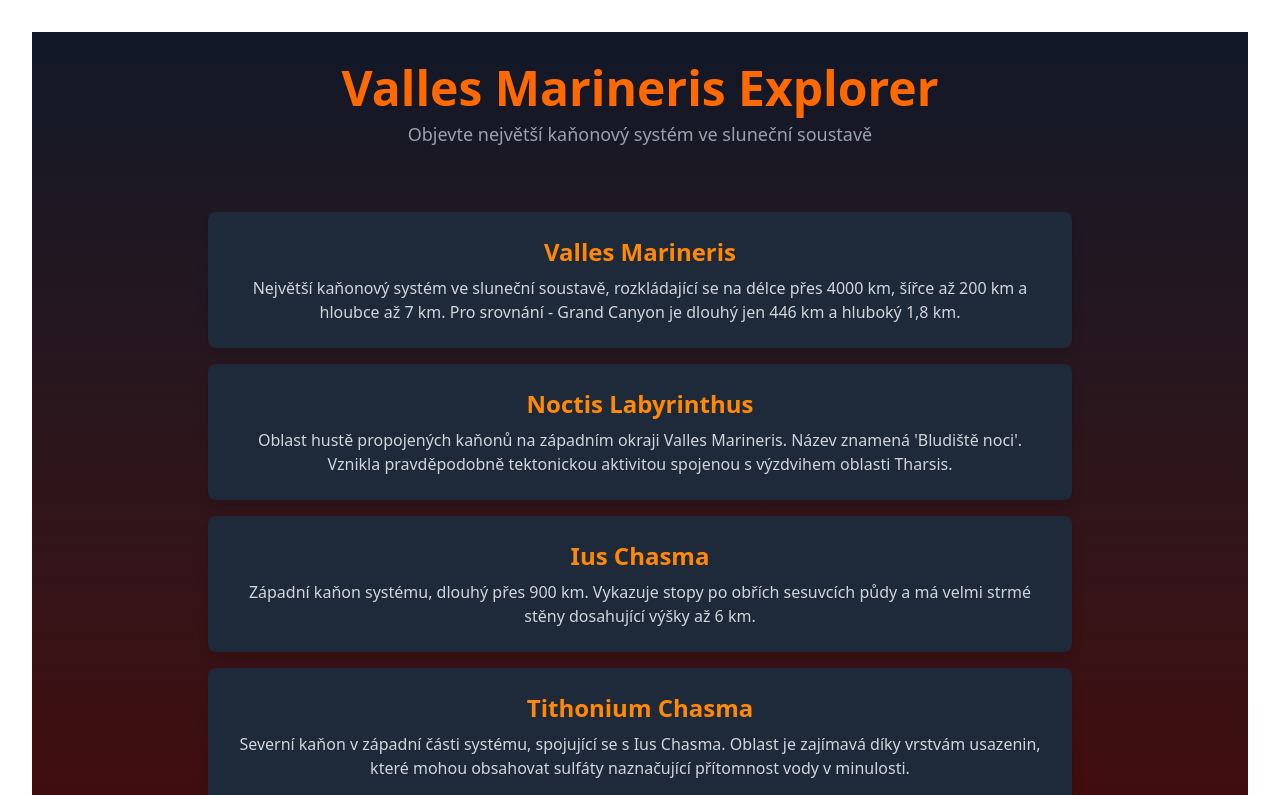
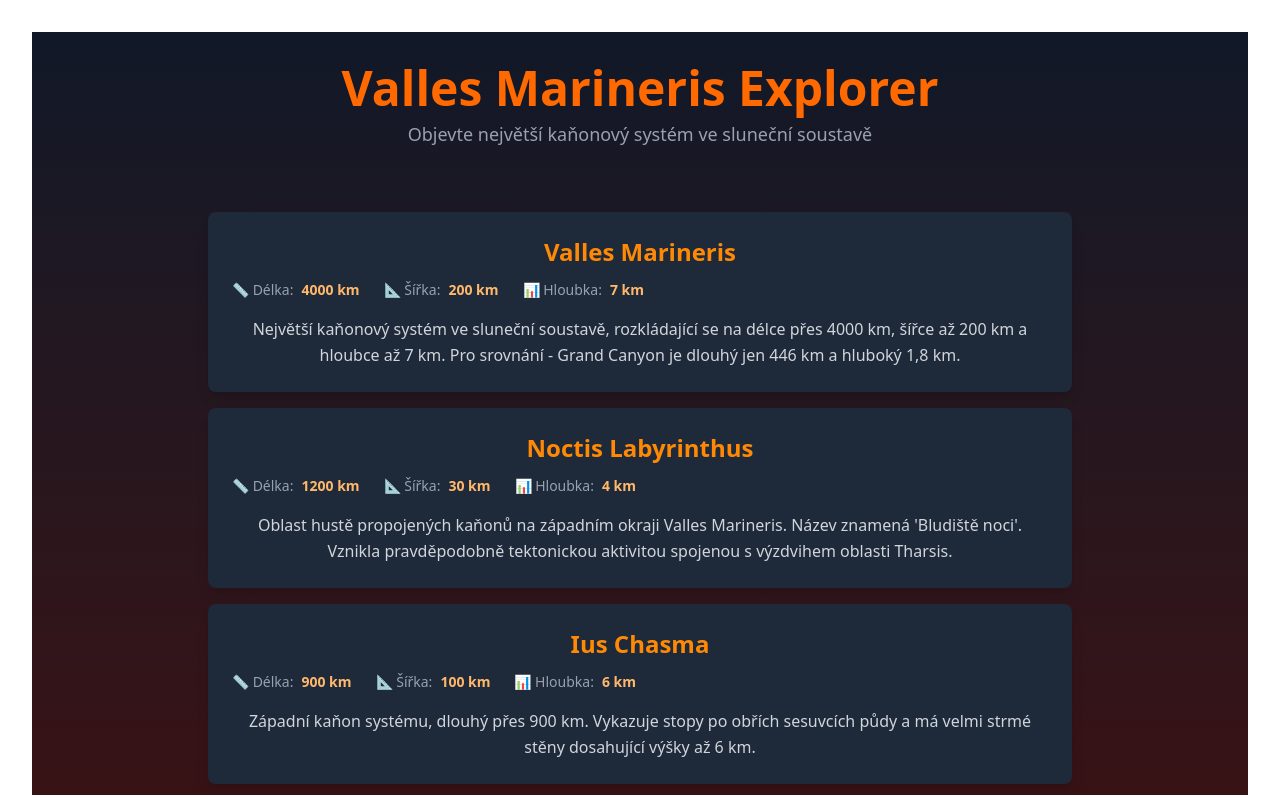
Before and after one commit to setapouch/valles-marineris-explorer, a React (Vite) app: page / in a window 1280 px wide. Shown: the top 795 px of the page. Built offline with nearby package versions, Linux system fonts and the light colour scheme.

Commit message:
feat: add dimensions (length, width, depth) to Mars areas

```diff
--- a/src/App.jsx
+++ b/src/App.jsx
@@ -20,7 +20,11 @@ function App() {
           <MarsInfo
             key={item.id}
             title={item.title}
-            description={item.description} />
+            description={item.description}
+            length={item.length}
+            width={item.width}
+            depth={item.depth}
+          />
         ))}
       </main>
     </div>
--- a/src/MarsInfo.jsx
+++ b/src/MarsInfo.jsx
@@ -1,8 +1,25 @@
-function MarsInfo({title = "Neznámá oblast", description = "Popis není k dispozici."}) {
+function MarsInfo({ title, description, length, width, depth }) {
   return (
     <div className="bg-gray-800 text-white p-6 rounded-lg shadow-lg mb-4 hover:bg-gray-700 transition-colors">
-      <h2 className="text-2xl font-bold mb-2 text-orange-400">{title}</h2>
-      <p className="text-gray-300">{description}</p>
+      <h2 className="text-2xl font-bold mb-3 text-orange-400">{title}</h2>
+
+      {/* Rozměry */}
+      <div className="flex gap-6 mb-4 text-sm">
+        <div className="flex items-center gap-2">
+          <span className="text-gray-400">📏 Délka:</span>
+          <span className="font-semibold text-orange-300">{length} km</span>
+        </div>
+        <div className="flex items-center gap-2">
+          <span className="text-gray-400">📐 Šířka:</span>
+          <span className="font-semibold text-orange-300">{width} km</span>
+        </div>
+        <div className="flex items-center gap-2">
+          <span className="text-gray-400">📊 Hloubka:</span>
+          <span className="font-semibold text-orange-300">{depth} km</span>
+        </div>
+      </div>
+
+      <p className="text-gray-300 leading-relaxed">{description}</p>
     </div>
   )
 }
--- a/src/data/marsData.js
+++ b/src/data/marsData.js
@@ -2,51 +2,81 @@ export const marsData = [
   {
     id: 1,
     title: "Valles Marineris",
+    length: 4000,
+    width: 200,
+    depth: 7,
     description: "Největší kaňonový systém ve sluneční soustavě, rozkládající se na délce přes 4000 km, šířce až 200 km a hloubce až 7 km. Pro srovnání - Grand Canyon je dlouhý jen 446 km a hluboký 1,8 km."
   },
   {
     id: 2,
     title: "Noctis Labyrinthus",
+    length: 1200,
+    width: 30,
+    depth: 4,
     description: "Oblast hustě propojených kaňonů na západním okraji Valles Marineris. Název znamená 'Bludiště noci'. Vznikla pravděpodobně tektonickou aktivitou spojenou s výzdvihem oblasti Tharsis."
   },
   {
     id: 3,
     title: "Ius Chasma",
+    length: 900,
+    width: 100,
+    depth: 6,
     description: "Západní kaňon systému, dlouhý přes 900 km. Vykazuje stopy po obřích sesuvcích půdy a má velmi strmé stěny dosahující výšky až 6 km."
   },
   {
     id: 4,
     title: "Tithonium Chasma",
+    length: 810,
+    width: 50,
+    depth: 6,
     description: "Severní kaňon v západní části systému, spojující se s Ius Chasma. Oblast je zajímavá díky vrstvám usazenin, které mohou obsahovat sulfáty naznačující přítomnost vody v minulosti."
   },
   {
     id: 5,
     title: "Melas Chasma",
+    length: 540,
+    width: 200,
+    depth: 11,
     description: "Nejširší část celého systému s šířkou přes 200 km a hloubkou až 11 km na některých místech. Obsahuje rozsáhlé vrstvené usazeniny, které vědci studují pro pochopení klimatické historie Marsu."
   },
   {
     id: 6,
     title: "Candor Chasma",
+    length: 810,
+    width: 100,
+    depth: 8,
     description: "Severní kaňon ve střední části systému, známý svými komplexními vrstvenými útvary. Oblast je považována za prioritní cíl pro budoucí marťanské mise díky možné přítomnosti minerálů vzniklých v přítomnosti vody."
   },
   {
     id: 7,
     title: "Ophir Chasma",
+    length: 317,
+    width: 60,
+    depth: 5,
     description: "Menší kaňon severně od Candor Chasma, propojený s oblastí Tharsis. Vykazuje známky jak tektonické, tak i vodní eroze."
   },
   {
     id: 8,
     title: "Coprates Chasma",
+    length: 1000,
+    width: 80,
+    depth: 8,
     description: "Největší jednotlivý kaňon celého systému, táhnoucí se více než 1000 km směrem na východ. Jeho dno leží až 8 km pod okolním terénem."
   },
   {
     id: 9,
     title: "Ganges Chasma",
+    length: 571,
+    width: 50,
+    depth: 5,
     description: "Východní větev systému, kde kaňon přechází v chaotický terén. Oblast vykazuje známky po masivních vodních průtocích v dávné minulosti."
   },
   {
     id: 10,
     title: "Eos Chasma",
+    length: 100,
+    width: 100,
+    depth: 5,
     description: "Východní konec Valles Marineris, kde se kaňon rozšiřuje a přechází do výtokových údolí. Oblast je bohatá na tmavé duny tvořené sopečným pískem."
   }
 ]
```
